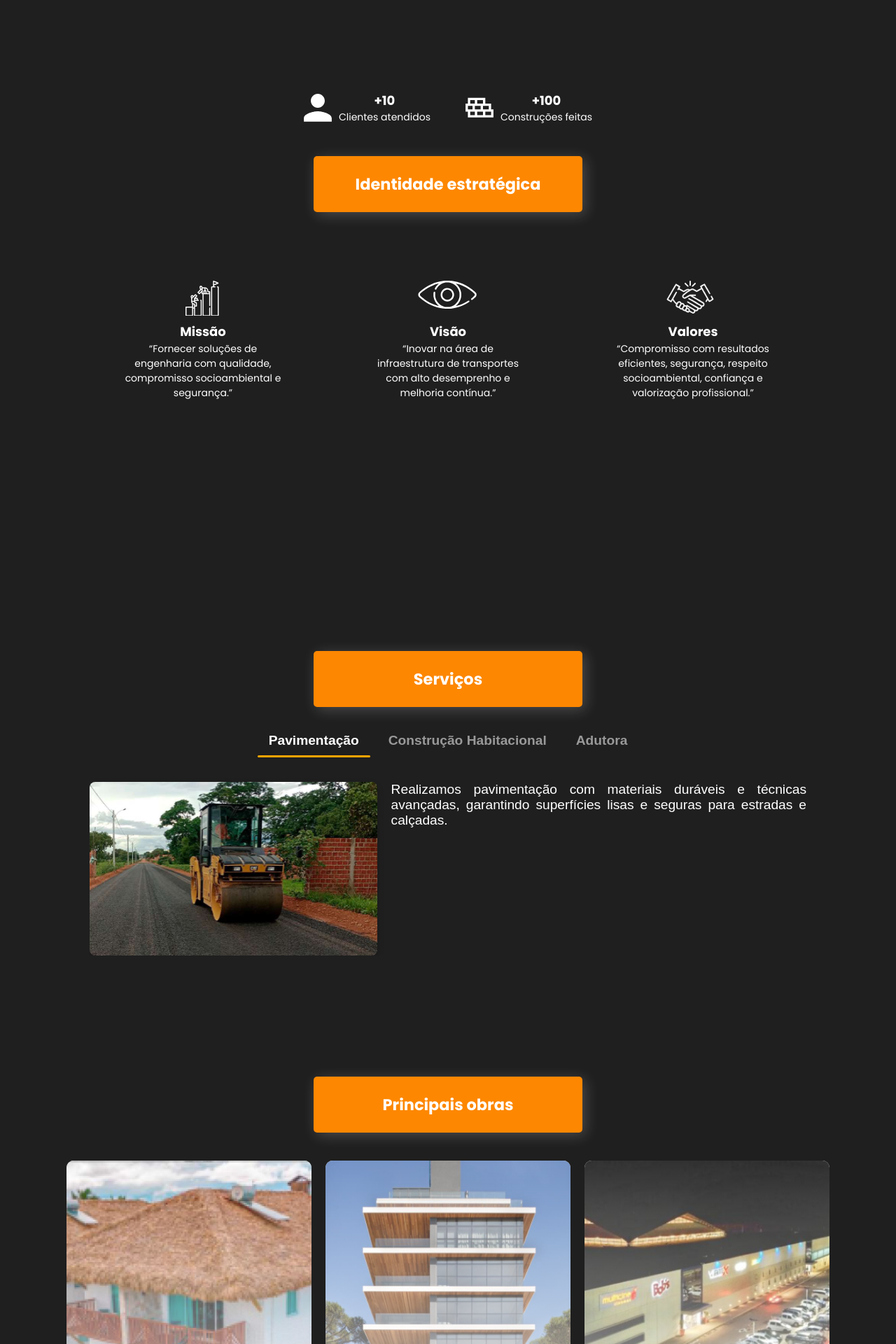
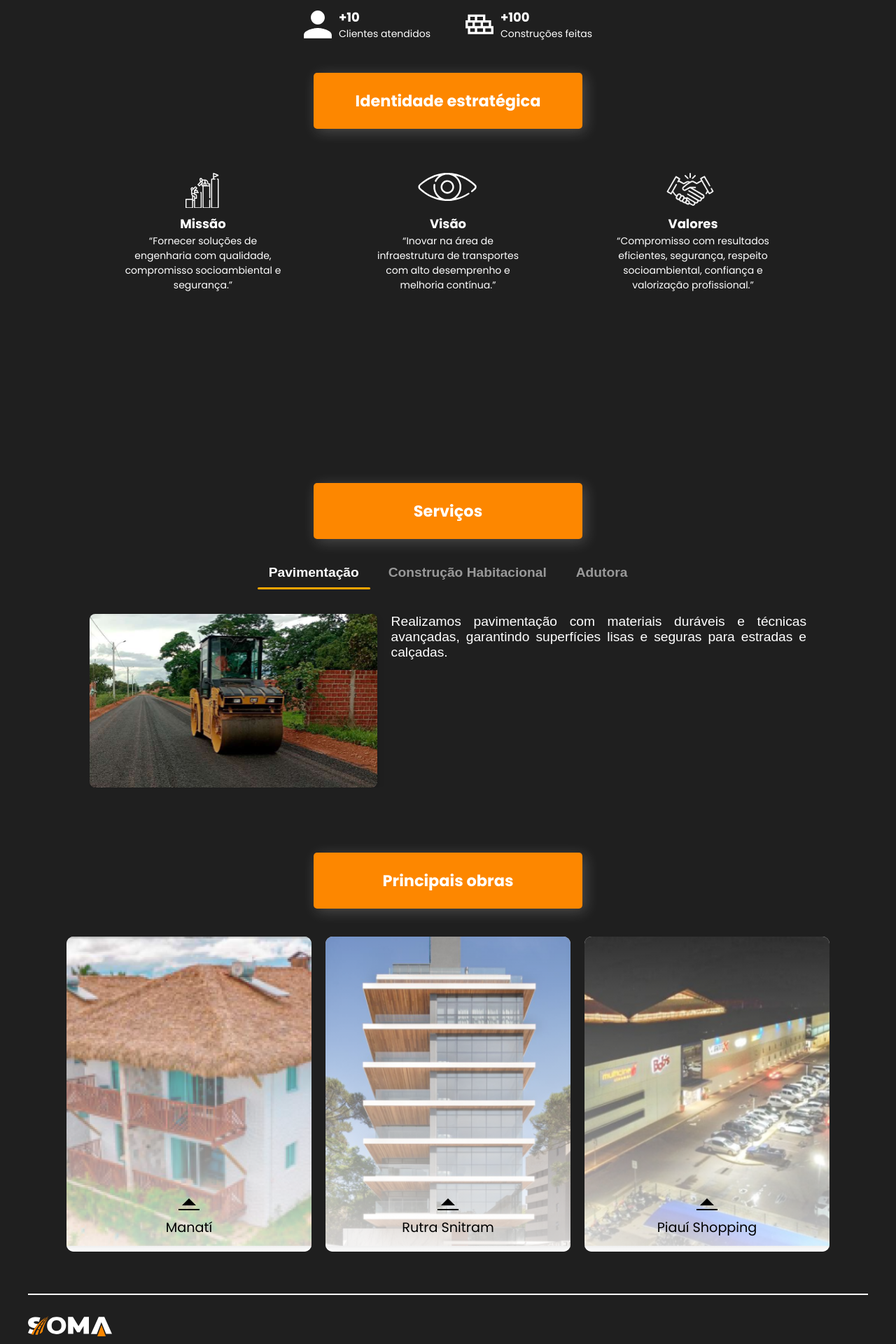
Before and after one commit to SomaAprendizes/landing-page, a Vue app in the folder landing-page/: page / in a window 1280 px wide. Shown: the part 1440-3360 px from the top of the page at 70% size. Built offline with nearby package versions, Linux system fonts and the light colour scheme.

Commit message:
Chore: refatoração de código e correção de identação

```diff
--- a/landing-page/src/App.vue
+++ b/landing-page/src/App.vue
@@ -43,8 +43,7 @@
           <CustomCard
             iconPath="/Vector(4).svg"
             subtitle="Valores"
-            text="“Compromisso com resultados eficientes, segurança, respeito socioambiental, confiança
-e valorização profissional.”"
+            text="“Compromisso com resultados eficientes, segurança, respeito socioambiental, confiança e valorização profissional.”"
           />
         </div>
       </section>
@@ -77,8 +76,7 @@ e valorização profissional.”"
         </div>
       </section>
 
-      <!-- <AppFooter /> Aqui deve estar o footer, quando feito -->
-      <FooterPage />
+      <AppFooter />
     </div>
   </div>
 </template>
@@ -92,7 +90,7 @@ import CircularCarousel from './components/CircularCarousel.vue';
 import CustomIcon from './components/CustomIcon.vue';
 import CustomCard from './components/CustomCard.vue';
 import ServicesPage from './components/ServicesPage.vue';
-import FooterPage from './components/FooterPage.vue';
+import AppFooter from './components/AppFooter.vue';
 import MainWorks from './components/MainWorks.vue';
 
 export default {
@@ -106,7 +104,7 @@ export default {
     CustomIcon,
     CustomCard,
     ServicesPage,
-    FooterPage,
+    AppFooter,
     MainWorks,
   },
 };
@@ -144,32 +142,28 @@ export default {
 
 #app .strategy {
   width: 100vw;
-  height: 90vh;
+  height: 70vh;
   display: flex;
   flex-direction: column;
   align-items: center;
-  justify-content: center;
-  text-align: center;
 }
 
-#app .icons-container {
+#app .strategy .icons-container {
   display: flex;
-  justify-content: center;
-  align-items: center;
+  flex-direction: row;
   gap: 50px;
-  margin-top: 50px;
+  margin-top: 3%;
 }
 
-#app .cards-section {
+#app .strategy .cards-section {
   display: flex;
-  justify-content: space-around;
+  flex-direction: row;
   gap: 200px;
-  margin-top: 35px;
 }
 
 #app .services {
   width: 100%;
-  height: 100vh;
+  height: 80vh;
   display: flex;
   flex-direction: column;
   align-items: center;
--- a/landing-page/src/components/FooterPage.vue
+++ b/landing-page/src/components/AppFooter.vue
@@ -2,20 +2,14 @@
   <link href="https://cdnjs.cloudflare.com/ajax/libs/font-awesome/6.0.0-beta3/css/all.min.css" rel="stylesheet" />
 
   <footer class="footer">
-    <!-- Linha separada -->
     <div class="footer-line"></div>
-    <!-- Footer Top -->
     <div class="footer-top">
-      <!-- Logo no início (esquerda) -->
       <div class="footer-logo">
-        <img src="../../public//images/ImgFundo.svg" alt="Logo" class="logo" />
+        <img src="../../public/images/ImgFundo.svg" alt="Logo" class="logo" />
       </div>
-      <!-- Seções alinhadas horizontalmente -->
       <div class="footer-content">
-        <!-- Contato -->
         <div class="footer-section">
           <h4>Contato</h4>
-          <!-- Linhas Horizontais Fixas -->
           <div class="horizontal-line"></div>
           <div class="contact-item">
             <i class="fas fa-envelope"></i>
@@ -33,7 +27,6 @@
           </div>
         </div>
 
-        <!-- Redes Sociais -->
         <div class="footer-section">
           <h4>Redes Sociais</h4>
           <div class="horizontal-line"></div>
@@ -45,10 +38,9 @@
               <a href="#"><i class="fab fa-linkedin"></i></a>
             </li>
           </ul>
-          <div class="horizontal-line"></div> <!-- Linha adicional -->
+          <div class="horizontal-line"></div>
         </div>
 
-        <!-- Explore -->
         <div class="footer-section">
           <h4>Explore as Oportunidades de Carreira Conosco</h4>
           <div class="horizontal-line"></div>
@@ -57,7 +49,7 @@
               www.talentosoma.com
             </a>
           </div>
-          <div class="horizontal-line link-line"></div> <!-- Linha abaixo do link -->
+          <div class="horizontal-line link-line"></div>
         </div>
       </div>
     </div>
@@ -66,15 +58,14 @@
 
 <script>
 export default {
-  name: "FooterPage",
+  name: "AppFooter",
 };
 </script>
 
 <style scoped>
-/* Footer */
 .footer {
   color: white;
-  padding: 40px 20px;
+  padding: 60px 20px 0;
   width: 100%;
   display: flex;
   flex-direction: column;
@@ -99,7 +90,7 @@ export default {
 .footer-logo {
   display: flex;
   justify-content: flex-start;
-  margin-bottom: 20px;
+  margin: 10px 0;
 }
 
 .footer-logo img {
@@ -131,16 +122,13 @@ export default {
   height: 1px;
   background-color: white;
   margin: 10px 0;
-  /* Espaçamento entre linhas */
 }
 
 .contact-item {
   display: flex;
   align-items: center;
   gap: 10px;
-  /* Espaçamento entre ícone e texto */
   padding: 5px 0;
-  /* Padding entre linhas horizontais */
   font-size: 0.8rem;
 }
 
@@ -152,13 +140,9 @@ export default {
 .social-links {
   display: flex;
   justify-content: flex-start;
-  /* Alinha os ícones à esquerda */
   gap: 20px;
-  /* Espaço entre os ícones */
   margin: 0;
-  /* Remove margem padrão do ul */
   padding: 0;
-  /* Remove padding padrão do ul */
 }
 
 .social-links li {
@@ -176,18 +160,15 @@ export default {
   transition: 0.6s;
 }
 
-/* Estilo para o link na seção "Explore" */
 .link-container {
   display: flex;
   justify-content: flex-start;
-  /* Move o link para a direita */
   margin-top: 17px;
 }
 
 .link-container a {
   color: white;
   text-decoration: none;
-  /* Remove a linha embaixo do link */
   font-size: 0.8rem;
 }
 
@@ -196,12 +177,10 @@ export default {
   transition: 0.6s;
 }
 
-/* Linha abaixo do link */
 .link-line {
   width: 100%;
   height: 1px;
   background-color: white;
   margin-top: 15px;
-  /* Ajuste para alinhar com as outras linhas */
 }
 </style>
--- a/landing-page/src/components/CircularCarousel.vue
+++ b/landing-page/src/components/CircularCarousel.vue
@@ -16,6 +16,12 @@
       </div>
     </div>
     <button class="next" @click="nextSlide" :disabled="isAtEnd">❯</button>
+
+    <!-- Botões para aumentar ou diminuir a escala -->
+    <div class="scale-controls">
+      <button @click="scaleCarousel(0.1)">Aumentar escala</button>
+      <button @click="scaleCarousel(-0.1)">Diminuir escala</button>
+    </div>
   </div>
 </template>
 
@@ -32,13 +38,14 @@ export default {
         "https://www.krona.com.br/wp-content/uploads/2021/07/obra-01.png",
       ],
       currentIndex: 0,
+      scaleFactor: 1,
     };
   },
   computed: {
     carouselStyle() {
-      const offset = (this.currentIndex - 1) * -250; // Move o track para destacar a imagem ativa
+      const offset = (this.currentIndex - 1) * -250;
       return {
-        transform: `translateX(${offset}px)`,
+        transform: `translateX(${offset}px) scale(${this.scaleFactor})`,
       };
     },
     isAtStart() {
@@ -58,6 +65,9 @@ export default {
       if (!this.isAtStart) {
         this.currentIndex--;
       }
+    },
+    scaleCarousel(amount) {
+      this.scaleFactor = Math.max(0.8, Math.min(3, this.scaleFactor + amount));
     },
   },
 };
@@ -150,4 +160,23 @@ button:disabled {
   color: gray;
   cursor: not-allowed;
 }
+
+.scale-controls {
+  margin-top: 20px;
+  text-align: center;
+}
+
+.scale-controls button {
+  margin: 0 10px;
+  padding: 10px 20px;
+  font-size: 1rem;
+  background-color: #333;
+  color: white;
+  border-radius: 5px;
+  cursor: pointer;
+}
+
+.scale-controls button:hover {
+  background-color: #555;
+}
 </style>
--- a/landing-page/src/components/CustomIcon.vue
+++ b/landing-page/src/components/CustomIcon.vue
@@ -53,6 +53,7 @@ export default {
   font-size: 18px;
   font-weight: bold;
   color: #ffffff;
+  text-align: left;
 }
 
 .secondary-text {
--- a/landing-page/src/components/HomePage.vue
+++ b/landing-page/src/components/HomePage.vue
@@ -3,7 +3,7 @@
     <h2 class="textHome">
       IDEIAS QUE VIRAM CONQUISTAS
     </h2>
-    <img src="../../public//images/ImgFundo.svg" alt="Logo-inicial" class="imgHome">
+    <img src="../../public/images/ImgFundo.svg" alt="Logo-inicial" class="imgHome">
   </div>
 </template>
 
--- a/landing-page/src/components/ServicesPage.vue
+++ b/landing-page/src/components/ServicesPage.vue
@@ -1,7 +1,6 @@
 <template>
   <div class="services-page">
 
-    <!-- Abas de navegação -->
     <nav class="services-tabs">
       <button
         v-for="(tab, index) in tabs"
@@ -13,7 +12,6 @@
       </button>
     </nav>
 
-    <!-- Conteúdo da aba -->
     <section class="services-content">
       <div
         v-for="(tab, index) in tabs"
@@ -37,7 +35,7 @@ export default {
   name: "ServicesPage",
   data() {
     return {
-      activeTab: "pavimentacao", // Aba ativa inicial
+      activeTab: "pavimentacao",
       tabs: [
         {
           name: "pavimentacao",
@@ -71,7 +69,6 @@ export default {
 
 
 <style scoped>
-/* Estilo geral da página */
 .services-page {
   color: #ffffff;
   width: 80%;
@@ -83,7 +80,6 @@ export default {
   font-family: 'Arial', sans-serif;
 }
 
-/* Estilo das abas de navegação */
 .services-tabs {
   display: flex;
   justify-content: center;
@@ -124,7 +120,6 @@ export default {
   color: #ffa500;
 }
 
-/* Estilo do conteúdo das abas */
 .services-content {
   display: flex;
   flex-direction: column;
@@ -172,7 +167,6 @@ export default {
   margin: 0;
 }
 
-/* Estilo geral para telas menores */
 @media (max-width: 768px) {
   .services-page {
     width: 95%;
@@ -212,7 +206,6 @@ export default {
   }
 }
 
-/* Estilo para telas muito pequenas (mobile) */
 @media (max-width: 480px) {
   .tab-button {
     font-size: 0.9rem;
```
Also changed, not shown: landing-page/src/components/CustomCard.vue (indentation only).
